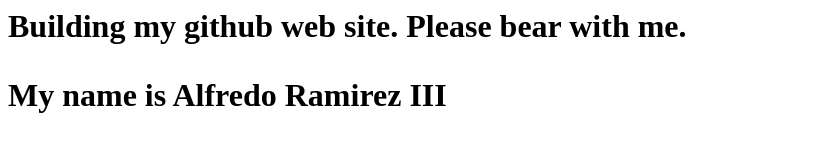
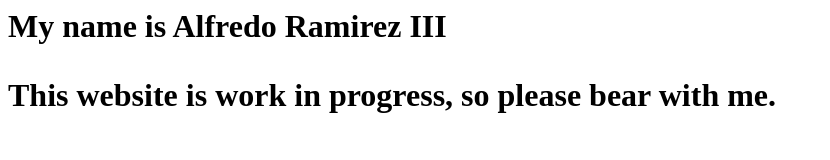
Before and after one commit to alfredoramirez3/alfredoramirez3.github.io, a plain HTML site: page index.html in a window 1280 px wide. Shown: the whole page, without its empty margins (0-830 px from the left). Drawn offline with Linux system fonts and the light colour scheme.

Commit message:
Revised index to be more presentable

```diff
--- a/index.html
+++ b/index.html
@@ -1,2 +1,2 @@
-<h1> Building my github web site. Please bear with me.<h1>
-<p> My name is Alfredo Ramirez III <p>
+<h1>  My name is Alfredo Ramirez III <h1>
+<p> This website is work in progress, so please bear with me. <p>
```
